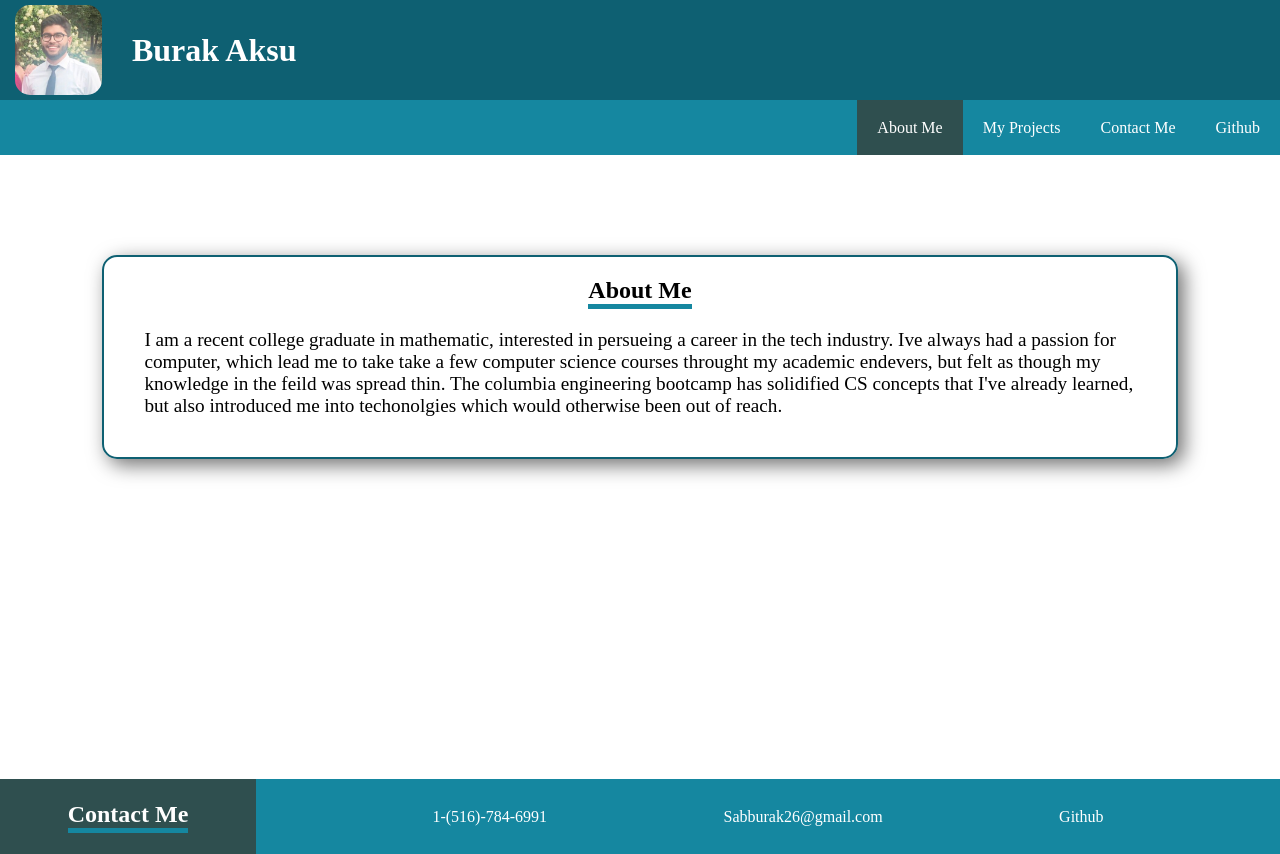
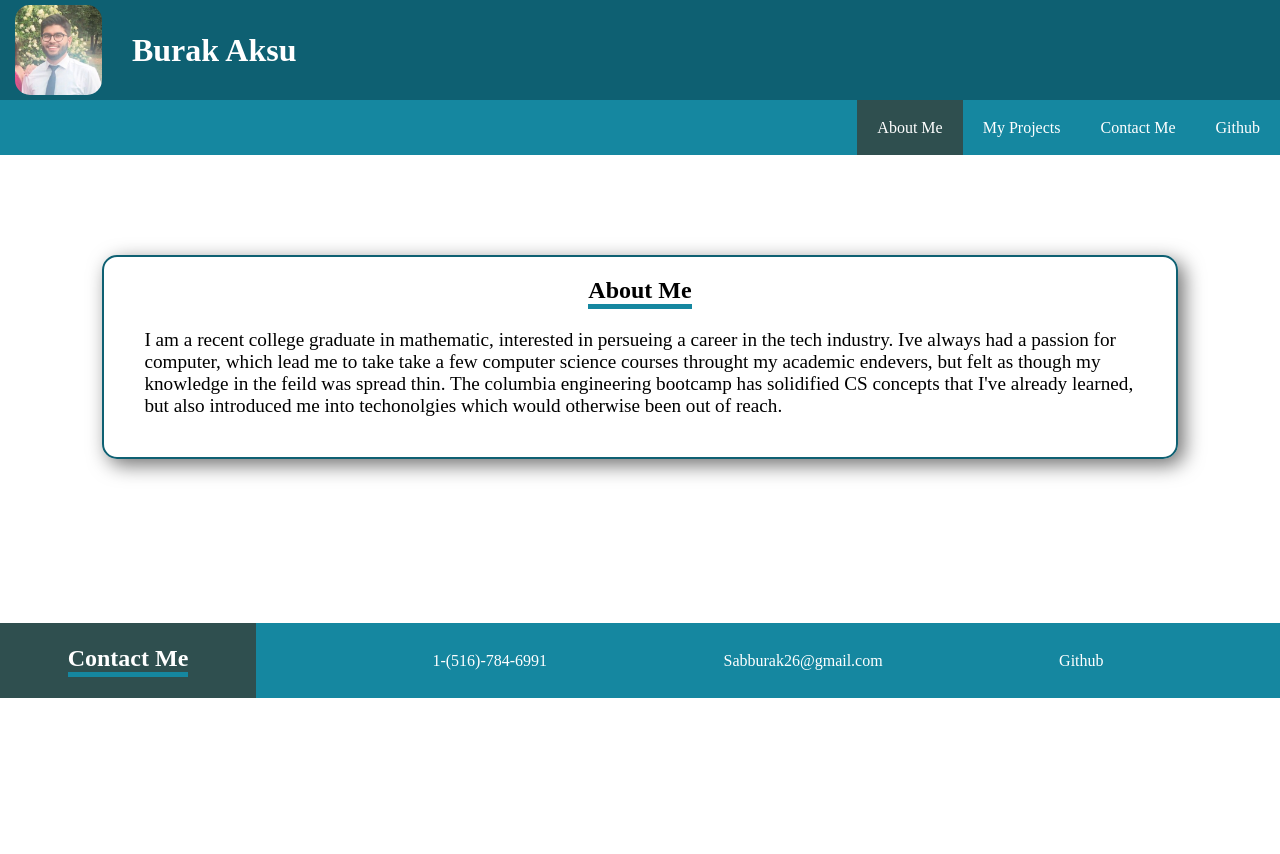
Before and after one commit to brickly26/Portfolio, a React (Create React App) app: page / in a window 1280 px wide. After the commit the page ends 800 px from the top, so only its background shows below. Built offline with nearby package versions, Linux system fonts and the light colour scheme.

Commit message:
change it back

```diff
--- a/public/style.css
+++ b/public/style.css
@@ -86,7 +86,6 @@ main {
   display: flex;
   flex-direction: column;
   align-items: center;
-  height: 70vh;
 }
 
 .section-cards {
```
